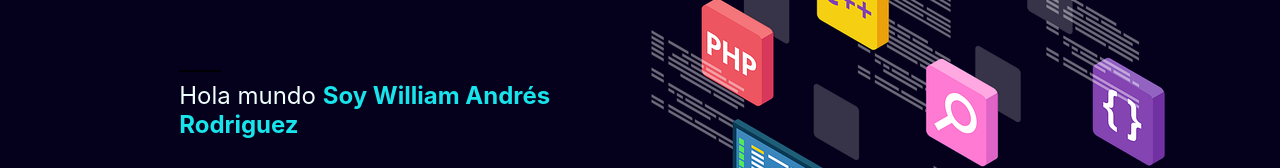
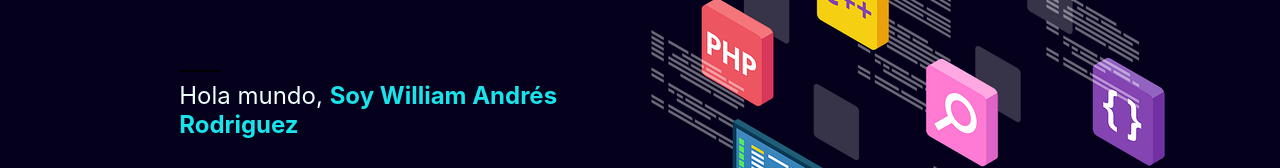
Before and after one commit to 9725william/William-Andres.github.io, a website: page index.html in a window 1280 px wide. Shown: the part 217-385 px from the top of the page. Drawn offline with nearby package versions, Linux system fonts and the light colour scheme.

Commit message:
coma en el encabezado

```diff
--- a/index.html
+++ b/index.html
@@ -55,7 +55,7 @@
 					<div class="divText" data-aos="fade-up">
 						<div>
 							<h3>
-								<hr> Hola mundo <span>Soy William Andrés Rodriguez</span>
+								<hr> Hola mundo, <span> Soy William Andrés Rodriguez</span>
 							</h3>
 							<br>
 							<h1>
```
